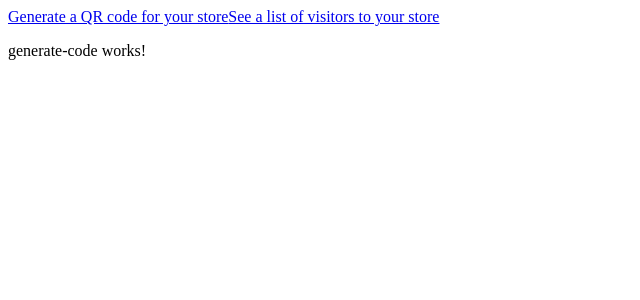
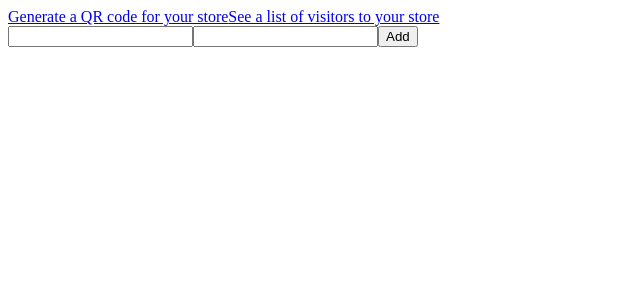
Before and after one commit to bokisha/HazardTracker, an Angular app in the folder hazard-tracker-admin/: page /generate-code in a window 1280 px wide. Shown: the top 300 px of the page, without its empty margins (0-640 px from the left). Built offline with nearby package versions, Linux system fonts and the light colour scheme.

Commit message:
Enable qr code generator component and add service

```diff
--- a/hazard-tracker-admin/src/app/generate-code/generate-code.component.html
+++ b/hazard-tracker-admin/src/app/generate-code/generate-code.component.html
@@ -1 +1,3 @@
-<p>generate-code works!</p>
+<input #newLocationName>
+<input #newLocationAddress>
+<button (click)="addLocation(newLocationName.value, newLocationAddress.value)">Add</button>
--- a/hazard-tracker-admin/src/app/generate-code/generate-code.component.ts
+++ b/hazard-tracker-admin/src/app/generate-code/generate-code.component.ts
@@ -1,4 +1,6 @@
 import { Component, OnInit } from '@angular/core';
+import { Location } from '../shared/location';
+import { LocationService } from '../shared/location.service';
 
 @Component({
   selector: 'hazard-generate-code',
@@ -7,9 +9,14 @@ import { Component, OnInit } from '@angular/core';
 })
 export class GenerateCodeComponent implements OnInit {
 
-  constructor() { }
+  constructor(private locationService: LocationService) { }
 
   ngOnInit() {
   }
 
+  addLocation(newLocationName : string, newLocationAddress: string) {
+    let location = new Location(newLocationName, newLocationAddress);
+
+    this.locationService.addLocation(location).subscribe();
+  }
 }
--- /dev/null
+++ b/hazard-tracker-admin/src/app/shared/location.service.ts
@@ -0,0 +1,20 @@
+import { Injectable } from '@angular/core';
+import { HttpClient } from '@angular/common/http';
+import { Observable } from 'rxjs';
+import { Location } from '../shared/location';
+
+
+@Injectable({
+    providedIn: 'root'
+})
+export class LocationService {
+
+    apiLocation = 'api/location';
+
+    constructor(private http: HttpClient) { }
+
+    addLocation (location : Location): Observable<Location> {
+        return this.http.post<Location>(this.apiLocation, location);
+    }
+
+}
--- /dev/null
+++ b/hazard-tracker-admin/src/app/shared/location.ts
@@ -0,0 +1,3 @@
+export class Location {
+    constructor(public name: string, public address: string) {}
+  }
--- a/hazard-tracker-admin/src/app/visitors-list/visitors-list.component.ts
+++ b/hazard-tracker-admin/src/app/visitors-list/visitors-list.component.ts
@@ -1,5 +1,5 @@
 import { Component, OnInit } from '@angular/core';
-import { VisitorsService, Visitor } from '../visitors.service';
+import { VisitorsService, Visitor } from '../shared/visitors.service';
 
 @Component({
     selector: 'hazard-visitors-list',
```
Also changed, not shown: hazard-tracker-admin/src/app/shared/visitors.service.ts (renamed from hazard-tracker-admin/src/app/visitors.service.ts), 2 other files (tests, documents, lock files or other folders).
